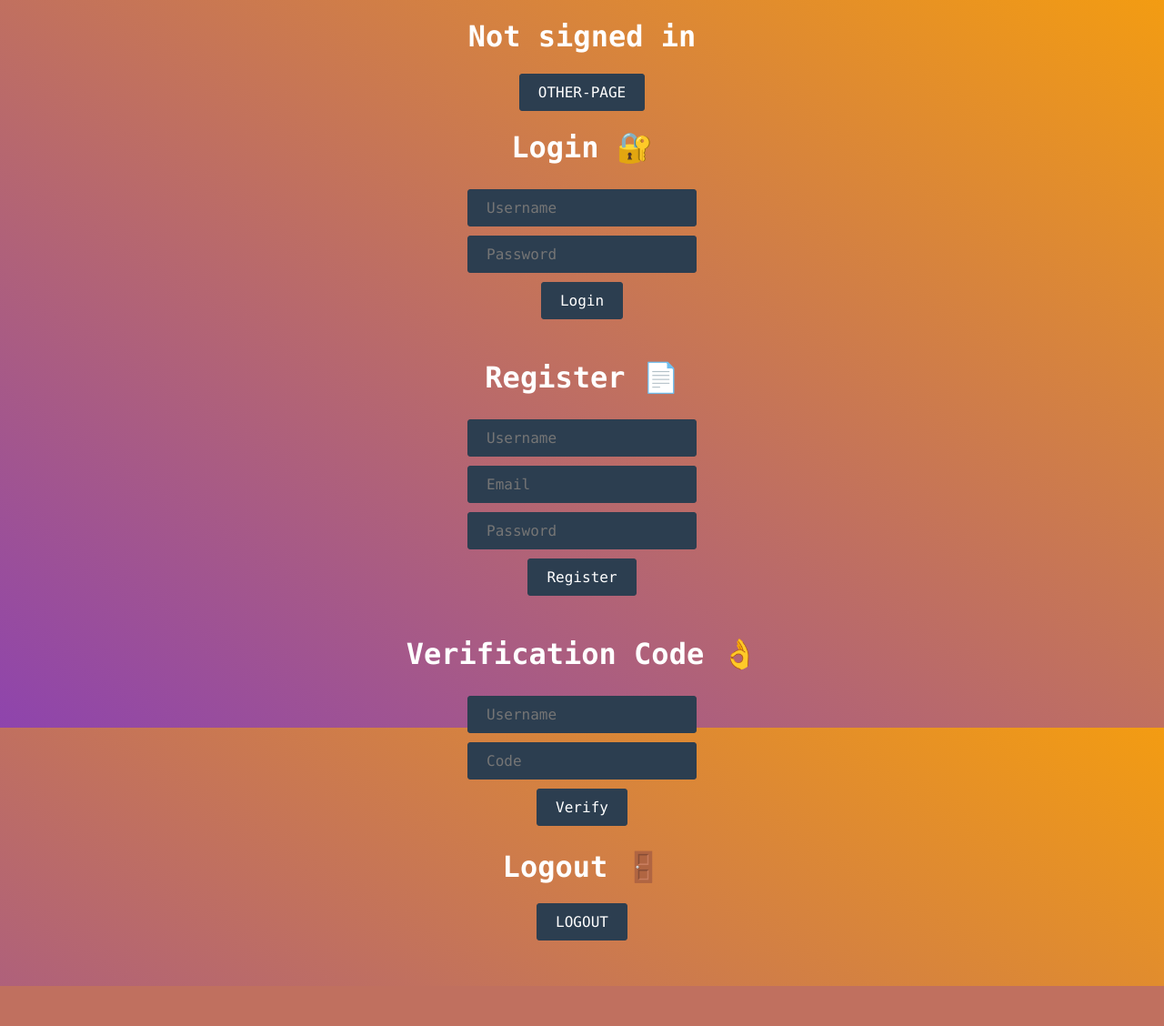
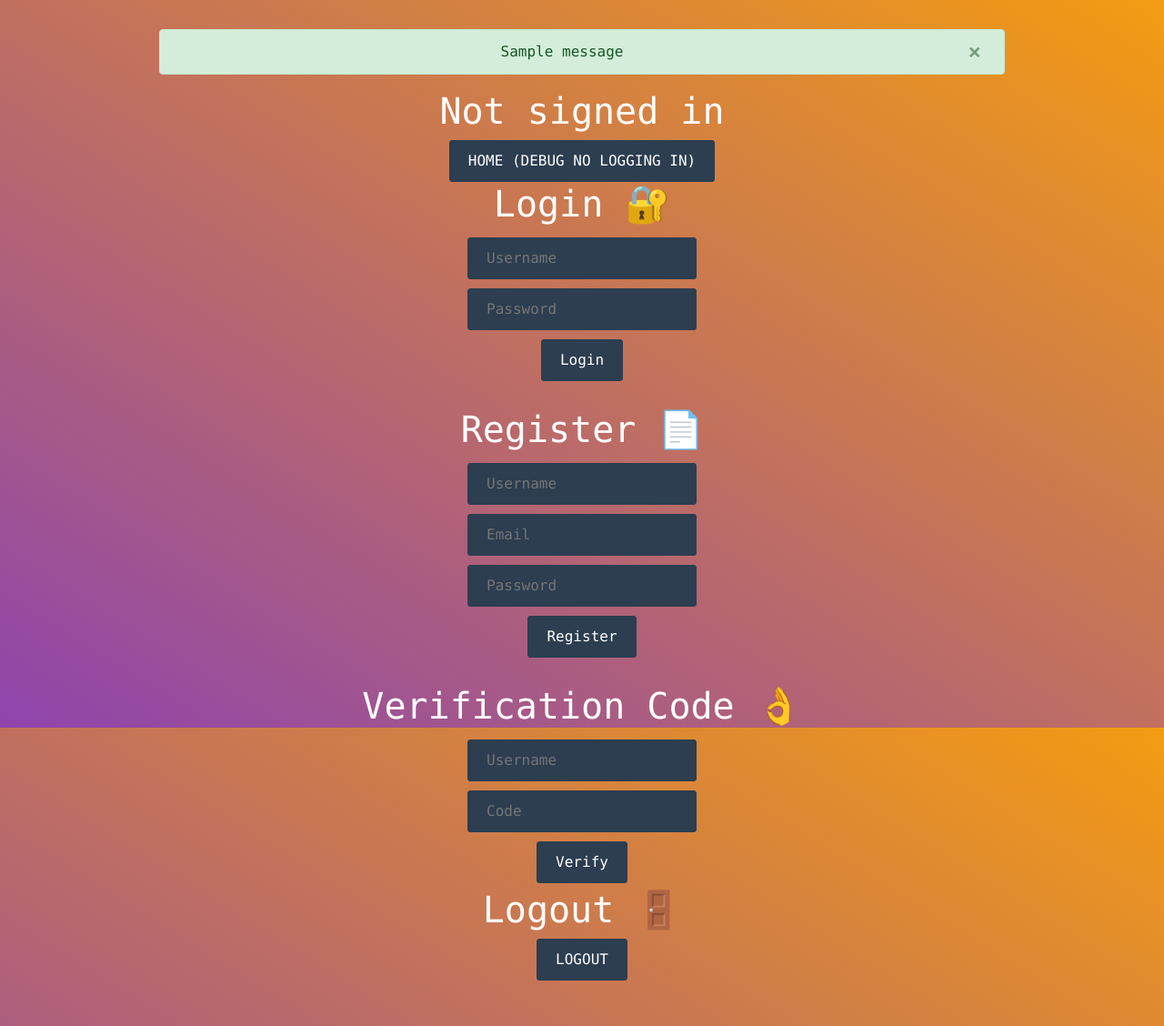
Before and after one commit to JWaters02/FFSmartApp, a Flask app: page / in a window 1280 px wide. Shown: the whole page at 91% size. Before the commit the page ends 1084 px from the top, so only its background shows below. Run offline with Flask 3, Linux system fonts and the light colour scheme; one stand-in notice (Sample message) is shown; some libraries are stand-ins or nearby versions.

Commit message:
flask app running

```diff
--- a/src/ecs/app.py
+++ b/src/ecs/app.py
@@ -1,13 +1,11 @@
-from flask import Flask, render_template, session, jsonify
+from flask import Flask, render_template, session, jsonify, request
 from flask_session import Session
 import boto3
 import os
 
-############################################################
 # init app
 app = Flask(__name__)
 
-############################################################
 # Get environment variables
 dynamodb_session_table = os.environ.get('DYNAMODB_TABLE')
 fridge_mgr_lambda = os.environ.get('FRIDGE_MGR_ARN')
@@ -16,14 +14,12 @@ users_mgr_lambda = os.environ.get('USERS_MGR_ARN')
 health_report_mgr_lambda = os.environ.get('HEALTH_REPORT_MGR_ARN')
 token_mgr_lambda = os.environ.get('TOKEN_MGR_ARN')
 
-############################################################
 # config
 app.config['SESSION_TYPE'] = 'filesystem'
 app.config['SESSION_DYNAMODB'] = boto3.resource('dynamodb', region_name='eu-west-1')
 app.config['SESSION_DYNAMODB_TABLE'] = dynamodb_session_table
 app.config['SESSION_PERMANENT'] = False
 
-############################################################
 # create lambda clients
 fridge_mgr_client = boto3.client('lambda', region_name='eu-west-1')
 order_mgr_client = boto3.client('lambda', region_name='eu-west-1')
@@ -31,11 +27,10 @@ users_mgr_client = boto3.client('lambda', region_name='eu-west-1')
 health_report_mgr_client = boto3.client('lambda', region_name='eu-west-1')
 token_mgr_client = boto3.client('lambda', region_name='eu-west-1')
 
-############################################################
 # init session
 Session(app)
 
-############################################################
+
 # session
 @app.route('/logout/')
 def logout():
@@ -44,19 +39,45 @@ def logout():
     print(session.get('username'))
     return jsonify({'status': '200'})
 
-############################################################
+
 # pages
-@app.route('/')
+@app.route('/',  methods=['GET', 'POST'])
 def index():
-    return render_template('index.html')
+    # if the button called home has been pressed, immediately return the home page
+    if request.form.get('home'):
+        print('home button pressed')
+        return render_template('home.html')
+    if 'username' in session: # whatever the auth is for if they are logged in or not
+        return render_template('home.html')
+    else:
+        if request.method == 'POST':
+            username = request.form.get('username')
+            password = request.form.get('password')
+
+            # however the call to the lamba function is done, I think it's something like this
+            response = token_mgr_client.invoke(
+                FunctionName=token_mgr_lambda,
+                InvocationType='RequestResponse',
+                Payload='{"username": "' + username + '", "password": "' + password + '"}'
+            )
+
+            response_payload = response['Payload'].read()
+            response_payload = response_payload.decode('utf-8')
+            response_payload = eval(response_payload)
+
+            if response_payload['status'] == '200':
+                session['username'] = username
+                return render_template('home.html')
+            else:
+                return render_template('login.html', error=response_payload['message'])
+        return render_template('login.html')
 
 
-@app.route('/other-page')
-def other_page():
-    return render_template('other-page.html')
+@app.route('/home')
+def home():
+    return render_template('home.html')
 
 
-############################################################
 # run
 if __name__ == '__main__':
     app.run(debug=True)
--- a/src/ecs/templates/base.html
+++ b/src/ecs/templates/base.html
@@ -1,11 +1,48 @@
-<!DOCTYPE html>
+<!doctype html>
 <html lang="en">
-<head>
-    <meta charset="UTF-8">
-    <link rel="stylesheet" href="{{ url_for('static', filename='css/index.css') }}">
-    {% block head %}{% endblock %}
-</head>
-<body>
-    {% block body %}{% endblock %}
-</body>
+    <head>
+        <meta charset="utf-8">
+        <meta name="viewport" content="width=device-width, initial-scale=1, shrink-to-fit=no">
+        <link rel="stylesheet" href="https://stackpath.bootstrapcdn.com/bootstrap/4.3.1/css/bootstrap.min.css" integrity="sha384-ggOyR0iXCbMQv3Xipma34MD+dH/1fQ784/j6cY/iJTQUOhcWr7x9JvoRxT2MZw1T" crossorigin="anonymous">
+        <link rel="stylesheet" href="{{ url_for('static', filename='css/index.css') }}">
+        <title>{% block title %} {% endblock %}</title>
+    </head>
+    <body>
+        <section class="hero is-primary is-fullheight">
+            <div class="hero-head">
+                <nav class="navbar">
+                    <div class="container">
+                        <div id="navbarMenuHeroA" class="navbar-menu">
+                            <div class="navbar-end">
+                                {% block navlinks %} {% endblock %}
+                            </div>
+                        </div>
+                    </div>
+                </nav>
+            </div>
+            <div class="container mt-3">
+                {% with messages = get_flashed_messages(with_categories=true) %}
+                    {% if messages %}
+                        {% for category, message in messages %}
+                            <div class="alert alert-{{ category }} alert-dismissible fade show mt-3" role="alert">
+                                {{ message }}
+                                <button type="button" class="close" data-dismiss="alert" aria-label="Close">
+                                    <span aria-hidden="true">&times;</span>
+                                </button>
+                            </div>
+                        {% endfor %}
+                    {% endif %}
+                {% endwith %}
+            </div>
+            <div class="hero-body">
+                <div class="container">
+                    {% block content %} {% endblock %}
+                </div>
+            </div>
+        </section>
+
+        <script src="https://code.jquery.com/jquery-3.3.1.slim.min.js" integrity="sha384-q8i/X+965DzO0rT7abK41JStQIAqVgRVzpbzo5smXKp4YfRvH+8abtTE1Pi6jizo" crossorigin="anonymous"></script>
+        <script src="https://cdnjs.cloudflare.com/ajax/libs/popper.js/1.14.7/umd/popper.min.js" integrity="sha384-UO2eT0CpHqdSJQ6hJty5KVphtPhzWj9WO1clHTMGa3JDZwrnQq4sF86dIHNDz0W1" crossorigin="anonymous"></script>
+        <script src="https://stackpath.bootstrapcdn.com/bootstrap/4.3.1/js/bootstrap.min.js" integrity="sha384-JjSmVgyd0p3pXB1rRibZUAYoIIy6OrQ6VrjIEaFf/nJGzIxFDsf4x0xIM+B07jRM" crossorigin="anonymous"></script>
+    </body>
 </html>
--- a/src/ecs/templates/index.html
+++ b/src/ecs/templates/login.html
@@ -1,13 +1,11 @@
 {% extends 'base.html' %}
 
-{% block head %}
-    <title>Login</title>
-{% endblock %}
+{% block title %}Login{% endblock %}
 
-{% block body %}
+{% block content %}
     <div id="container">
         <h1 id="current-login">Not signed in</h1>
-        <button type="button" id="goto-other-page">other-page</button>
+        <button type="button" id="home">Home (debug no logging in)</button>
         <br>
 
         <h1>Login 🔐</h1>
@@ -39,10 +37,9 @@
 
         <script src="{{ url_for('static', filename='js/amazon-cognito-identity.min.js') }}"></script>
         <script type="module" src="{{ url_for('static', filename='js/login.js') }}"></script>
-
-        <script type="text/javascript">
-            const otherPageUrl = "{{ url_for('other_page') }}";
+        <script> document.getElementById("home").addEventListener("click", function() {
+                window.location.href = "/home";
+            });
         </script>
-        <script type="module" src="{{ url_for('static', filename='js/other-page-button-on-index.js')}}"></script>
     </div>
 {% endblock %}
```
Also changed, not shown: src/ecs/templates/home.html (added, +13 -0 lines), src/ecs/templates/other-page.html (deleted, +0 -10 lines), src/ecs/models.py (added), 2 other files.
